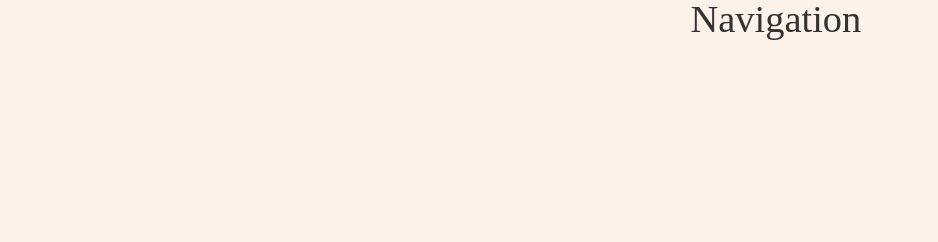
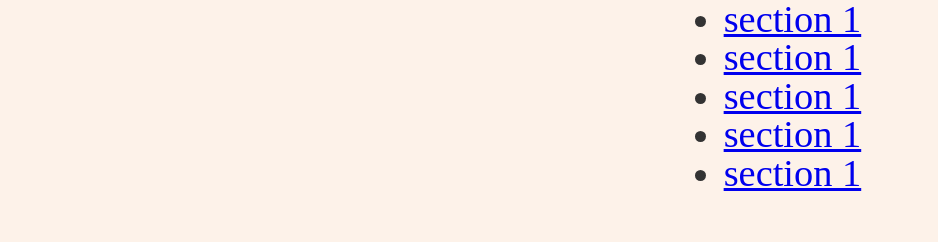
Before and after one commit to chiomaowuama/febuary-html-css-, a plain HTML site: page 07-omnifood-destop/index.html in a window 1280 px wide. Shown: the top 242 px of the page, 342-1280 px from the left. Drawn offline with Linux system fonts and the light colour scheme.

Commit message:
first for the day

```diff
--- a/07-omnifood-destop/index.html
+++ b/07-omnifood-destop/index.html
@@ -15,7 +15,15 @@
   <body>
     <header class="header">
       <img class="logo" alt="omnifood logo" src="img/omnifood-logo.png" />
-      <nav class="main-nav">Navigation</nav>
+      <nav class="main-nav">
+        <ul class="main-nav-list">
+          <li><a href="#">section 1</a></li>
+          <li><a href="#">section 1</a></li>
+          <li><a href="#">section 1</a></li>
+          <li><a href="#">section 1</a></li>
+          <li><a href="#">section 1</a></li>
+        </ul>
+      </nav>
     </header>
     <section class="section-hero">
       <div class="hero">
```
